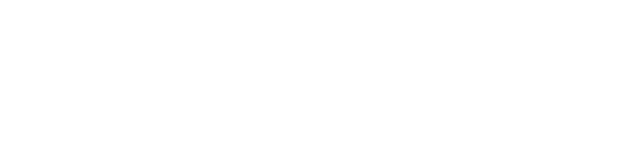
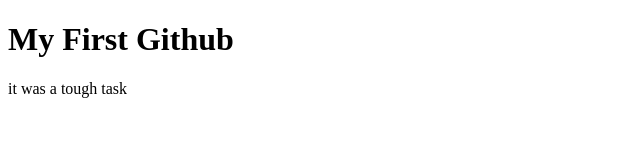
Before and after one commit to TANVEER2001/My-second-repo, a plain HTML site: page index.html in a window 1280 px wide. Shown: the whole page, without its empty margins (0-640 px from the left). Drawn offline with Linux system fonts and the light colour scheme.

Commit message:
my commit

```diff
--- a/index.html
+++ b/index.html
@@ -7,6 +7,8 @@
     <title>My second repo</title>
 </head>
 <body>
+    <h1>My First Github</h1>
+    <p>it was a tough task</p>
 
 </body>
 </html>
```
